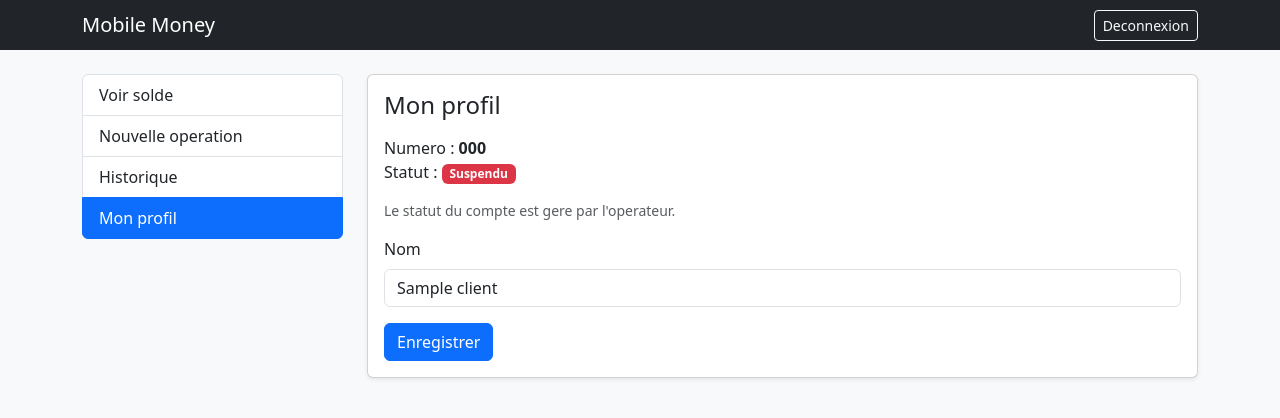
After one commit to mitiela14/examen_finalS4, a CodeIgniter 4 app: the page made by app/Views/client/profil.php in a window 1280 px wide. The commit adds this page. Shown: the top 418 px of the page. Run offline with PHP 8.4 and a stand-in for CodeIgniter, Linux system fonts and the light colour scheme; the template is opened without the code that fills it: most values are stand-ins (such as "Sample title", 1, 10 or a date in 2020); data that the repository does not hold is empty; some libraries are stand-ins or nearby versions.

Commit message:
modification profil

```diff
--- a/app/Config/Routes.php
+++ b/app/Config/Routes.php
@@ -14,6 +14,8 @@ $routes->get('/', 'Home::index');
 $routes->get('client/login', 'ClientController::login');
 $routes->post('client/login', 'ClientController::doLogin');
 $routes->get('client/dashboard', 'ClientController::dashboard');
+$routes->get('client/profil', 'ClientController::profil');
+$routes->post('client/profil', 'ClientController::doProfil');
 $routes->get('client/operation', 'ClientController::operation');
 $routes->post('client/operation', 'ClientController::doOperation');
 $routes->get('client/historique', 'ClientController::historique');
--- a/app/Views/client/historique.php
+++ b/app/Views/client/historique.php
@@ -7,6 +7,7 @@
             <a href="<?= site_url('client/dashboard') ?>" class="list-group-item list-group-item-action">Voir solde</a>
             <a href="<?= site_url('client/operation') ?>" class="list-group-item list-group-item-action">Nouvelle operation</a>
             <a href="<?= site_url('client/historique') ?>" class="list-group-item list-group-item-action active">Historique</a>
+            <a href="<?= site_url('client/profil') ?>" class="list-group-item list-group-item-action">Mon profil</a>
         </div>
     </div>
 
--- a/app/Views/client/operation.php
+++ b/app/Views/client/operation.php
@@ -7,6 +7,7 @@
             <a href="<?= site_url('client/dashboard') ?>" class="list-group-item list-group-item-action">Voir solde</a>
             <a href="<?= site_url('client/operation') ?>" class="list-group-item list-group-item-action active">Nouvelle operation</a>
             <a href="<?= site_url('client/historique') ?>" class="list-group-item list-group-item-action">Historique</a>
+            <a href="<?= site_url('client/profil') ?>" class="list-group-item list-group-item-action">Mon profil</a>
         </div>
     </div>
 
--- /dev/null
+++ b/app/Views/client/profil.php
@@ -0,0 +1,43 @@
+<?= $this->extend('layout') ?>
+<?= $this->section('content') ?>
+
+<div class="row">
+    <div class="col-md-3 mb-4">
+        <div class="list-group">
+            <a href="<?= site_url('client/dashboard') ?>" class="list-group-item list-group-item-action">Voir solde</a>
+            <a href="<?= site_url('client/operation') ?>" class="list-group-item list-group-item-action">Nouvelle operation</a>
+            <a href="<?= site_url('client/historique') ?>" class="list-group-item list-group-item-action">Historique</a>
+            <a href="<?= site_url('client/profil') ?>" class="list-group-item list-group-item-action active">Mon profil</a>
+        </div>
+    </div>
+
+    <div class="col-md-9">
+        <div class="card shadow-sm">
+            <div class="card-body">
+                <h4 class="mb-3">Mon profil</h4>
+
+                <p>
+                    Numero : <strong><?= esc($client['telephone']) ?></strong><br>
+                    Statut :
+                    <?php if ($client['statut'] === 'actif'): ?>
+                        <span class="badge bg-success">Actif</span>
+                    <?php else: ?>
+                        <span class="badge bg-danger">Suspendu</span>
+                    <?php endif; ?>
+                </p>
+                <p class="text-muted small">Le statut du compte est gere par l'operateur.</p>
+
+                <form method="post" action="<?= site_url('client/profil') ?>">
+                    <?= csrf_field() ?>
+                    <div class="mb-3">
+                        <label class="form-label">Nom</label>
+                        <input type="text" name="nom" class="form-control" value="<?= esc($client['nom']) ?>" placeholder="Votre nom" required>
+                    </div>
+                    <button type="submit" class="btn btn-primary">Enregistrer</button>
+                </form>
+            </div>
+        </div>
+    </div>
+</div>
+
+<?= $this->endSection() ?>
--- a/base.sql
+++ b/base.sql
@@ -10,7 +10,7 @@ CREATE TABLE prefixe (
 DROP TABLE IF EXISTS utilisateur;
 CREATE TABLE utilisateur (
     id_utilisateur INTEGER PRIMARY KEY AUTOINCREMENT,
-    nom           VARCHAR(50) NOT NULL,
+    nom           VARCHAR(50) NOT NULL DEFAULT '',
     statut        VARCHAR(20) NOT NULL DEFAULT 'actif',  -- 'actif' | 'suspendu'
     telephone      VARCHAR(15) NOT NULL UNIQUE,  -- ex: '0331234567'
     solde          DECIMAL(15,2) NOT NULL DEFAULT 0,
```
Also changed, not shown: app/Controllers/ClientController.php (+31 -0 lines), app/Views/client/dashboard.php (+9 -1 lines).
